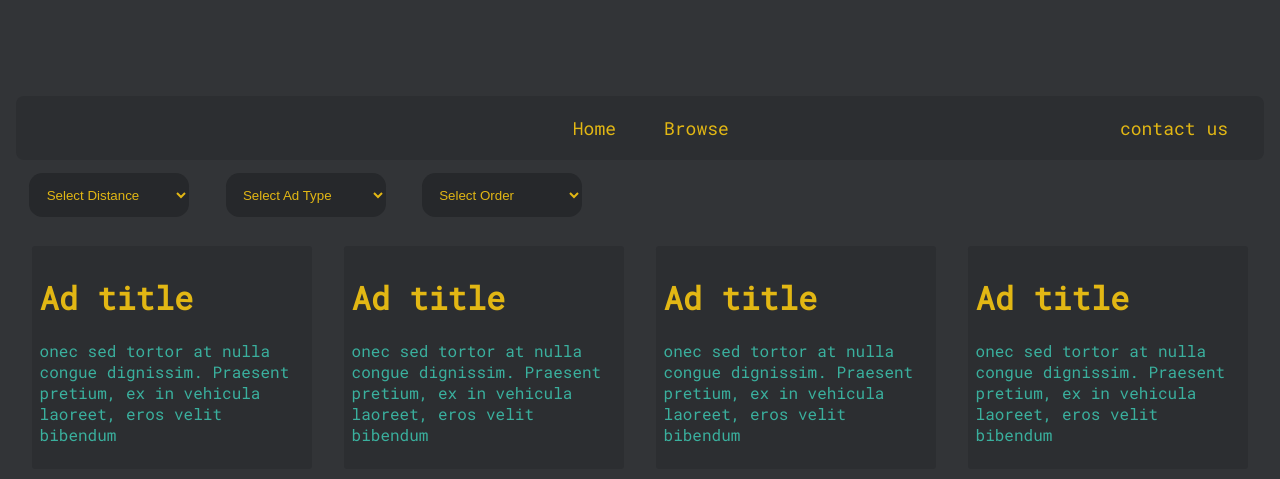
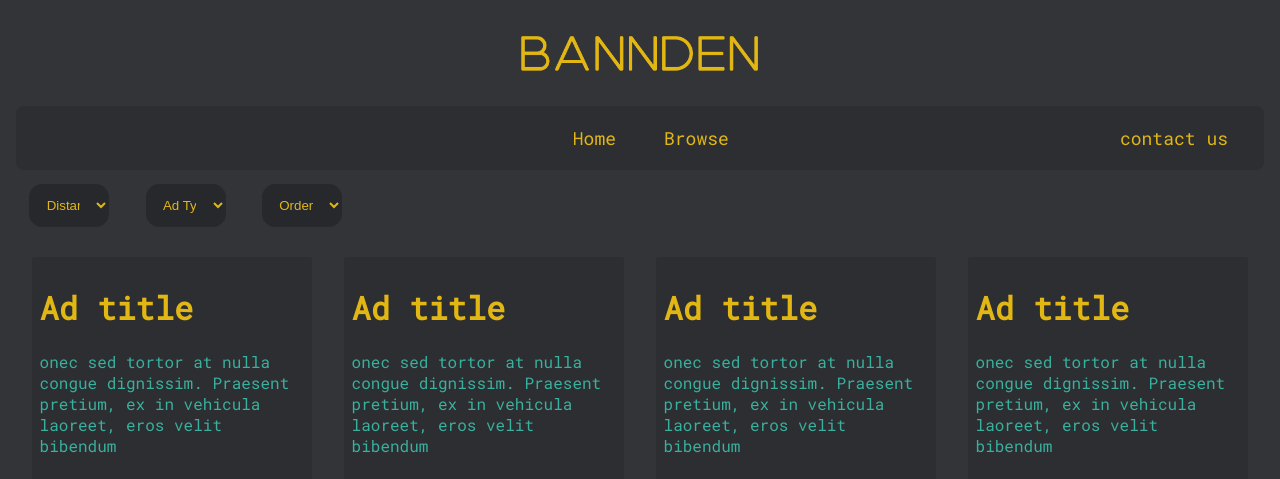
Before and after one commit to InnesWarwick/Bandden, a PHP site: page /browse.html in a window 1280 px wide. Shown: the top 479 px of the page. Run offline with PHP 8.4, Linux system fonts and the light colour scheme.

Commit message:
new file:   BanndenLogo.png 	modified:   browse.html 	modified:   contactUs.html     modified:   index.html 	modified:   profile.html 	modified:   style.css

```diff
--- a/browse.html
+++ b/browse.html
@@ -10,6 +10,9 @@
 </head>
 
 <body>
+    <div class="logoDiv">
+        <img src="/BanndenLogo.png">
+    </div>
     <div class="navBar">
         <a class="homeButton" href="index.html">Home</a>
         <a class="browseButton" href="browse.html">Browse</a>
@@ -17,21 +20,21 @@
     </div>
     <div class="filters">
     <select name="distance" class="filterDistance">
-        <option value="" disabled selected>Select Distance</option>
+        <option value="" disabled selected>Distance</option>
         <option value="5km">5km</option>
         <option value="20km">20km</option>
         <option value="50km">50km</option>
         <option value="100km">100km</option>
     </select>
     <select name="type" class="filterType">
-        <option value="" disabled selected>Select Ad Type</option>
+        <option value="" disabled selected>Ad Type</option>
         <option value="band">Band</option>
         <option value="work">Work</option>
         <option value="tracking">Tracking</option>
         <option value="session">Session</option>
     </select>
     <select name="date" class="filterDate">
-        <option value="" disabled selected>Select Order</option>
+        <option value="" disabled selected>Order</option>
         <option value="band">Oldest</option>
         <option value="work">Newest</option>
     </select>
--- a/contactUs.html
+++ b/contactUs.html
@@ -10,6 +10,9 @@
 </head>
 
 <body>
+    <div class="logoDiv">
+        <img src="/BanndenLogo.png">
+    </div>
     <div class="navBar">
         <a class="homeButton" href="index.html">Home</a>
         <a class="browseButton" href="browse.html">Browse</a>
--- a/index.html
+++ b/index.html
@@ -10,6 +10,9 @@
 </head>
 
 <body>
+    <div class="logoDiv">
+        <img src="/BanndenLogo.png">
+    </div>
     <div class="navBar">
         <a class="homeButton" href="index.html">Home</a>
         <a class="browseButton" href="browse.html">Browse</a>
--- a/profile.html
+++ b/profile.html
@@ -10,6 +10,9 @@
 </head>
 
 <body>
+    <div class="logoDiv">
+        <img src="/BanndenLogo.png">
+    </div>
     <div class="navBar">
         <a class="homeButton" href="index.html">Home</a>
         <a class="browseButton" href="browse.html">Browse</a>
--- a/style.css
+++ b/style.css
@@ -9,11 +9,19 @@ body {
     min-height: 100vh;
 
 }
-
+.logoDiv{
+    display: flex;
+    width: 100%;
+}
+.logoDiv img{
+    padding: 2em;
+    margin: auto;
+    width: 15em;
+}
 /* nav bar and footer code*/
 .navBar {
+    margin-top: 0em;
     border-radius: 0.5em;
-    margin-top: 6em;
     display: flex;
     padding: 1.25em 0;
     background-color: #2C2E31;
@@ -180,13 +188,14 @@ body {
 
 /* Browse page code*/
 select{
+
     background-color: #26282b;
     color: #E2B714;
     outline: none;
     border: 0px;
     margin: 1em;
     padding: 1em;
-    width: 12em;
+    width: 6em;
     border-radius: 1em;
 }
 
@@ -351,7 +360,6 @@ select{
     }
     .navBar {
         border-radius: 0.5em;
-        margin-top: 6em;
         display: flex;
         padding: 1.25em;
         background-color: #2C2E31;
```
Also changed, not shown: BanndenLogo.png (added).
